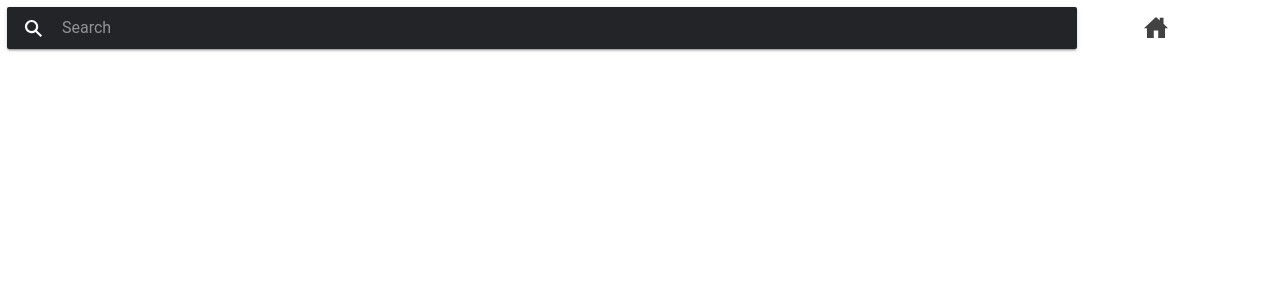
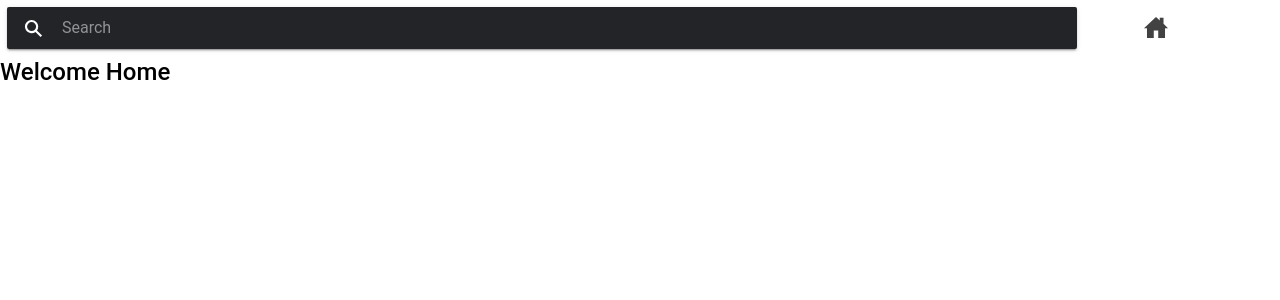
Before and after one commit to motosharpley/ionic-typescript-firebase-template, a React (Create React App) app: page /home in a window 1280 px wide. Shown: the top 300 px of the page. Built offline with nearby package versions, Linux system fonts and the light colour scheme.

Commit message:
getting ready for some grid next

```diff
--- a/src/pages/Home.css
+++ b/src/pages/Home.css
@@ -0,0 +1,3 @@
+h2 {
+  padding-top: 40px;
+}
--- a/src/pages/Home.tsx
+++ b/src/pages/Home.tsx
@@ -12,11 +12,9 @@
   return (
     <IonPage>
       <IonContent fullscreen>
-        <IonHeader collapse="condense">
-          <IonToolbar>
-            <IonTitle size="large">Header</IonTitle>
-          </IonToolbar>
-        </IonHeader>
+        <div className="homeContainer">
+          <h2>Welcome Home</h2>
+        </div>
       </IonContent>
     </IonPage>
   );
```
